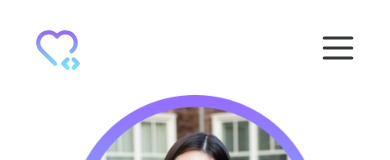
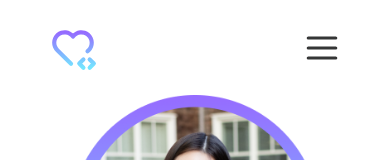
Before and after one commit to dorothyle/dorothyle, a React (Create React App) app: page / in a window 390 px wide. Shown: the top 160 px of the page. Built offline with nearby package versions, Linux system fonts and the light colour scheme; a web font is replaced by a local one.

Commit message:
change margin for mobile navbar ui

```diff
--- a/src/Navbar.module.css
+++ b/src/Navbar.module.css
@@ -6,8 +6,8 @@
   align-items: center;
 
   z-index: 3;
-  margin-right: 2rem;
-  margin-left: 2rem;
+  margin-right: 3rem;
+  margin-left: 3rem;
 }
 
 .navbarIcons {
```
